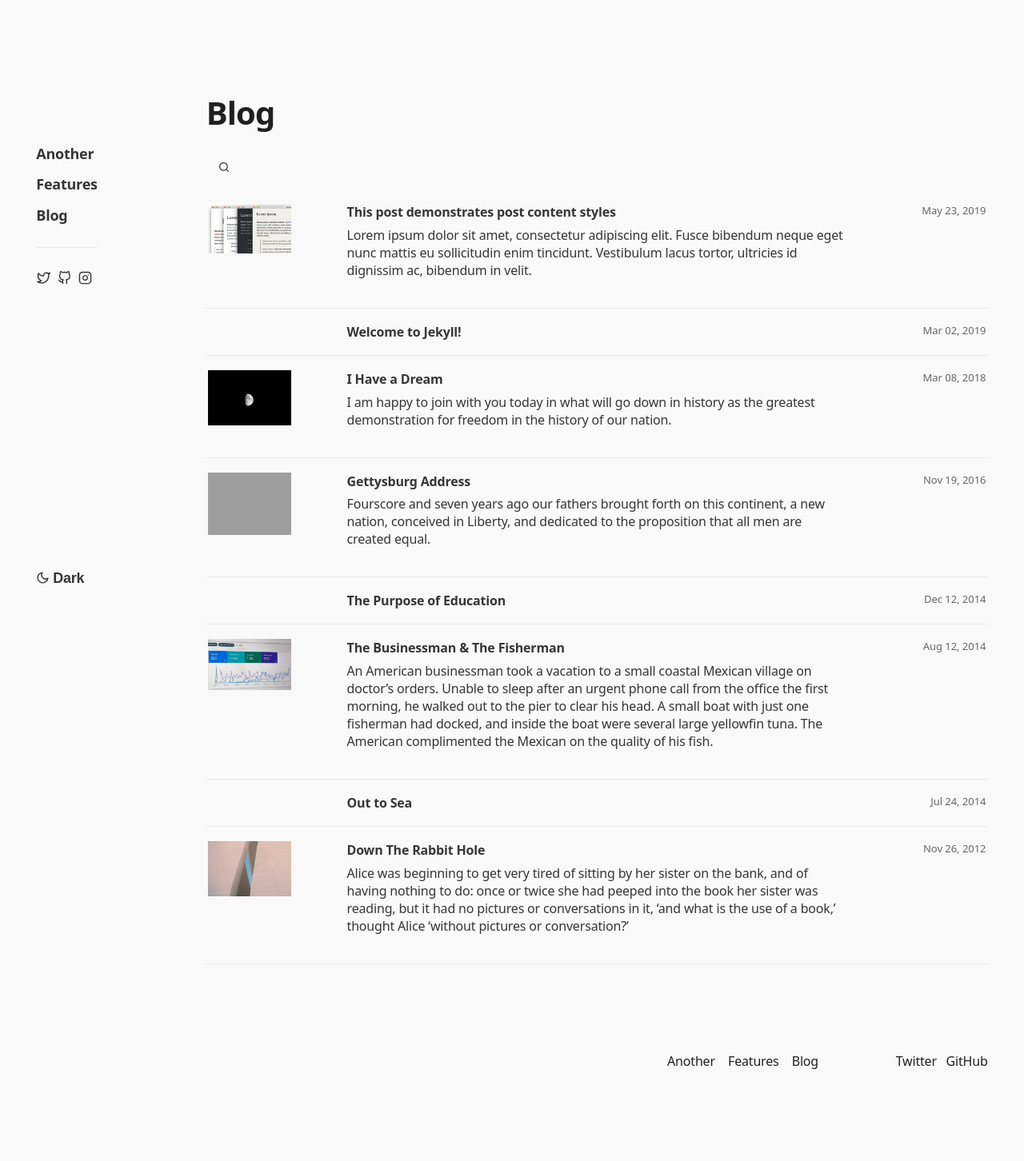
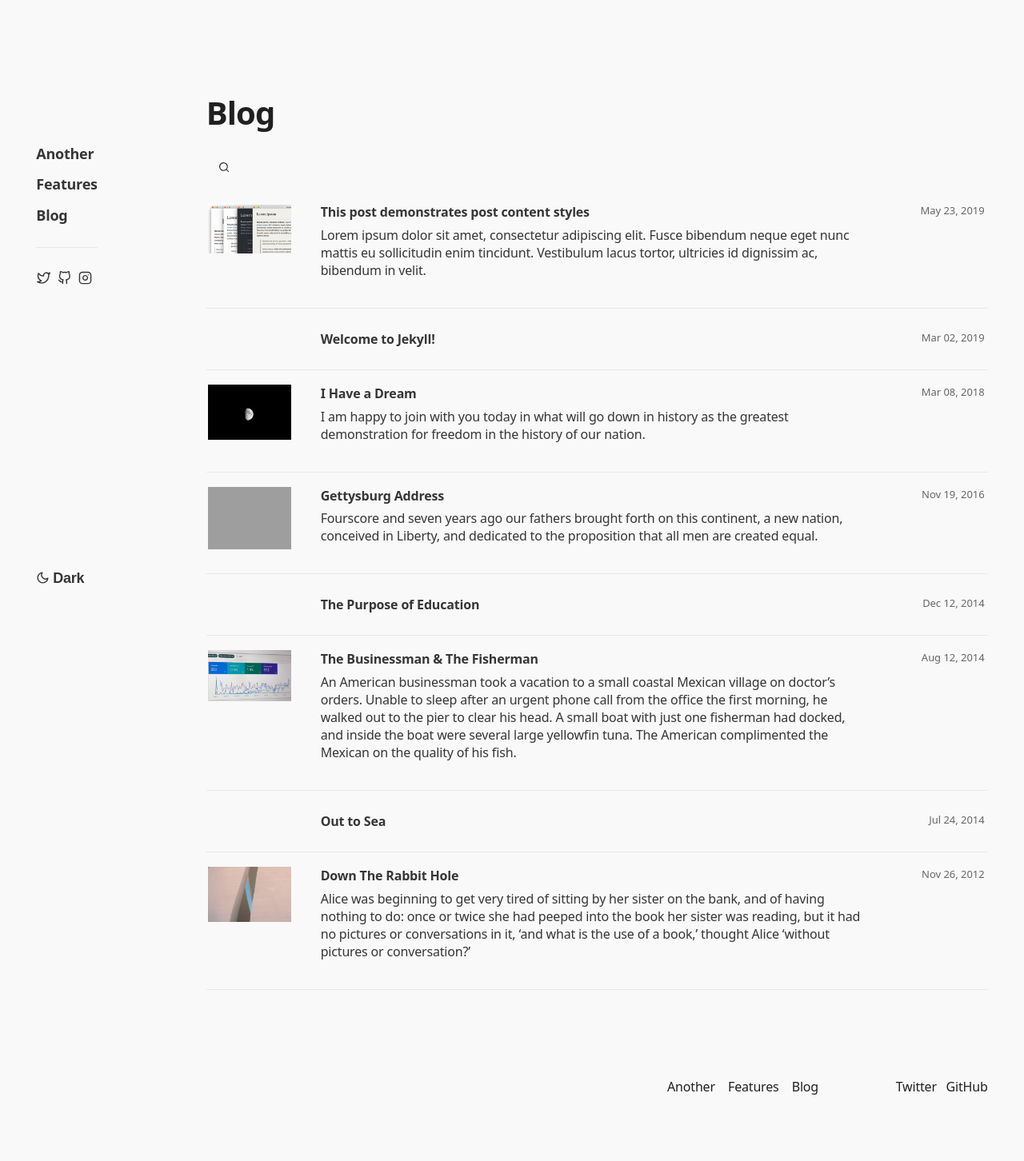
Before and after one commit to miltonparedes/another, a Jekyll site: the page built from blog.md, in a window 1280 px wide. Shown: the whole page at 80% size. Built offline with Jekyll 4.4.1, drawn with Linux system fonts in a browser that asks for light colours; nearby versions of some CDN libraries; some web fonts are replaced; comment, search, counter and statistics services are not loaded; a style sheet for code colours, icons or effects is not loaded; before the commit the page ends 1420 px from its top, so only the background shows below that.

Commit message:
Responsive update

```diff
--- a/_includes/algolia.html
+++ b/_includes/algolia.html
@@ -33,16 +33,18 @@
         let date = moment.unix(hit.date).format('MMM DD, YYYY');
         let cover = '';
         let excerpt_text = '';
+        let extra_padding = 'py-3';
         if(hit.cover){
           cover = '<img class="w-100 mb-0.5 mb-sm-0" src="{{ site.url }}' + hit.cover + '" alt="' + hit.title + '">';
           excerpt_text = '<p class="body-md mt-1">' + hit.excerpt_text + '</p>';
+          extra_padding = '';
         }
         return `
-          <a class="post-link row" href="${url}">
-            <div class="col-6 col-sm-4 col-md-3 col-xl-2">
+          <a class="post-link row ${extra_padding}" href="${url}">
+            <div class="col-12 col-sm-4 col-md-3 col-xl-2">
               ${cover}
             </div>
-            <div class="col-12 col-sm-8 col-md-9 col-xl-10">
+            <div class="col-12 col-sm-8 col-md-9 col-xl-10 pl-0">
               <div class="row">
                 <div class="post-title col-12 col-lg-9 col-xl-10">
                   <span class="fw-600">${hit.title}</span>
--- a/_layouts/algolia-feed.html
+++ b/_layouts/algolia-feed.html
@@ -13,13 +13,15 @@
 <ul class="posts-feed my-3" id="hits">
   {% for post in site.posts  limit: 8 %}
     <li class="post-node">
-      <a class="post-link row" href="{{ post.url | relative_url }}">
-        <div class="col-6 col-sm-4 col-md-3 col-xl-2">
+      <a class="post-link row {% unless post.cover %}py-3{% endunless %}" href="{{ post.url | relative_url }}">
+        <div class="col-12 col-sm-4 col-md-3 col-xl-2">
           {%- if post.cover -%}
             <img class="w-100 mb-0.5 mb-sm-0" src="{{ site.url }}{{ post.cover }}" alt="{{ post.title }}">
           {%- endif -%}
         </div>
-        <div class="post-title col-12 col-sm-8 col-md-9 col-xl-8">
+        <div class="col-12 col-sm-8 col-md-9 col-xl-10 pl-0">
+          <div class="row">
+            <div class="post-title col-12 col-lg-9 col-xl-10">
               <span class="fw-600">{{ post.title }}</span>
               {%- if post.cover -%}
               <p class="body-md mt-1">
@@ -27,7 +29,9 @@
               </p>
               {%- endif -%}
             </div>
-        <time class="post-date col-auto col-lg-3 col-xl-2 text-md-right">{{ post.date | date: "%b %d, %Y" }}</time>
+            <time class="post-date col-12 col-lg-3 col-xl-2 text-lg-right">{{ post.date | date: "%b %d, %Y" }}</time>
+          </div>
+        </div>
       </a>
     </li>
   {% endfor %}
```
Lines whose indentation alone changed are shown as unchanged.
